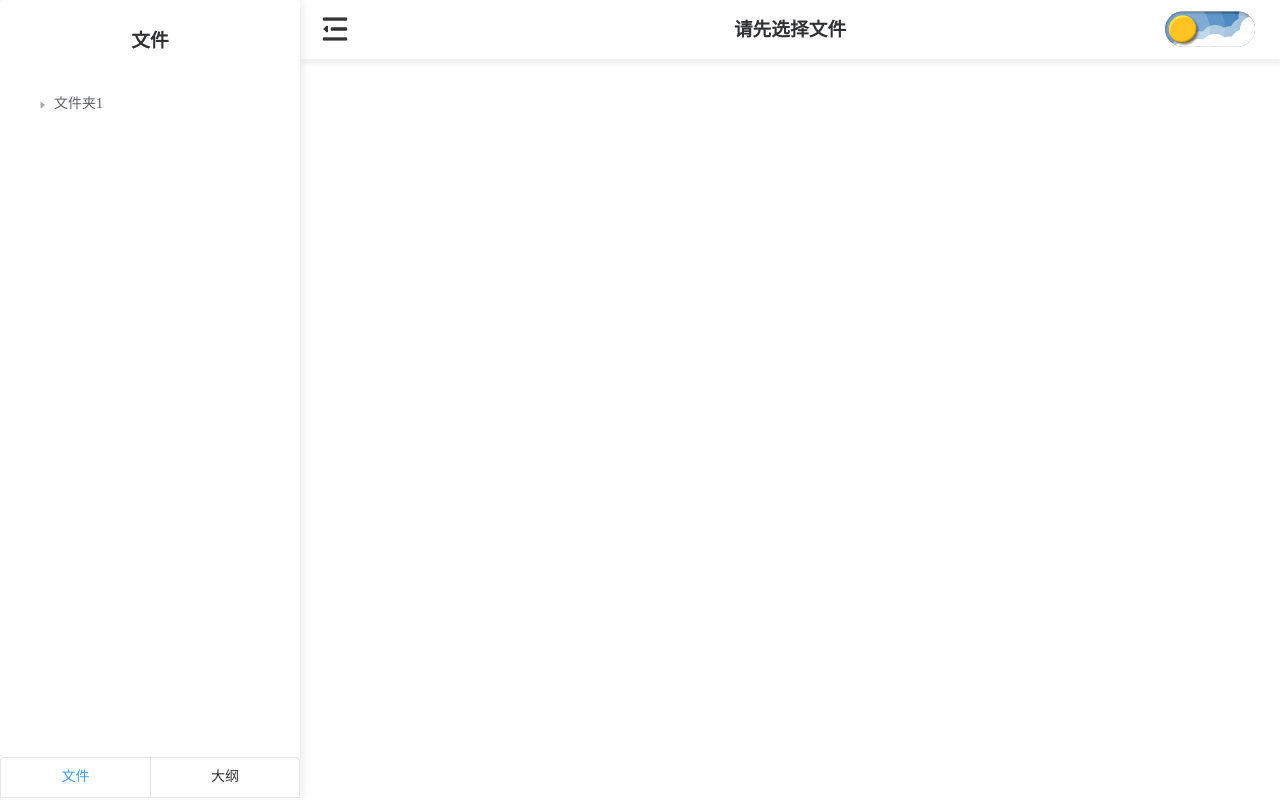
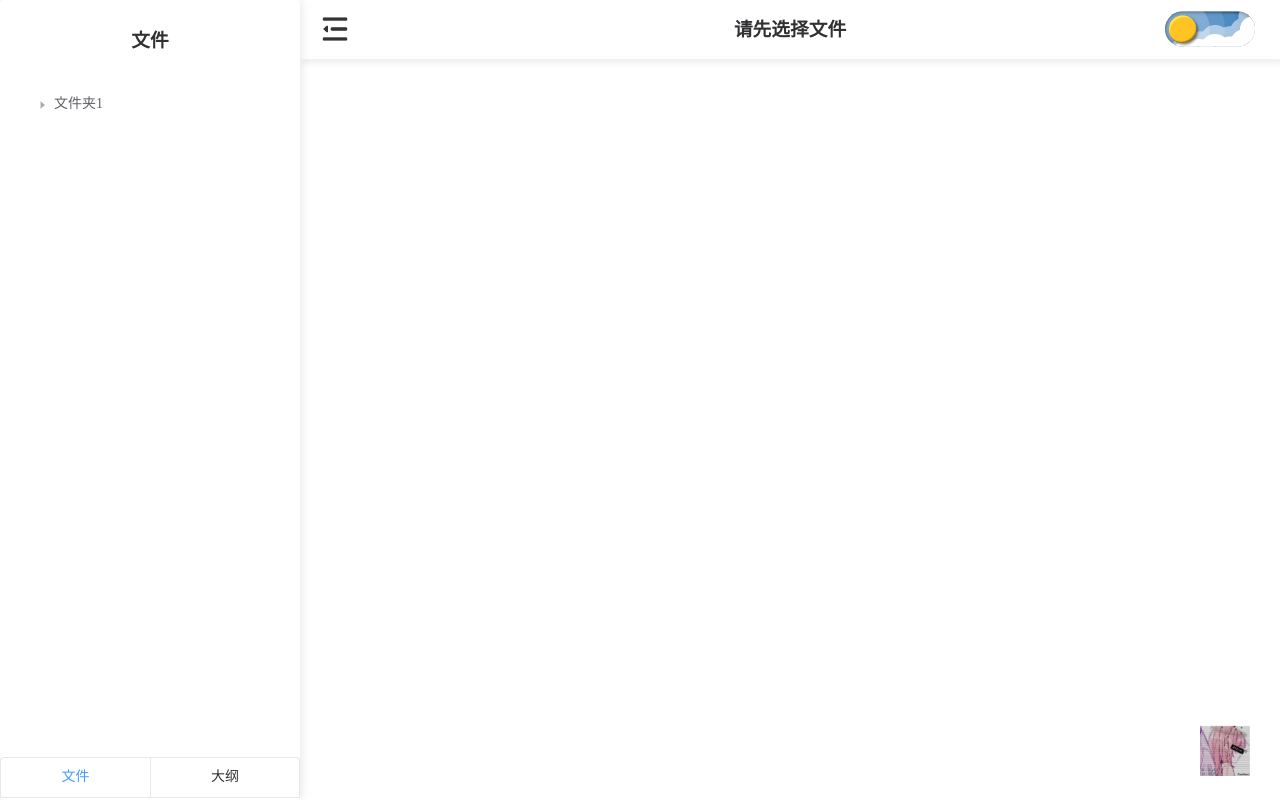
Before and after one commit to dianjiqiang/typoramark, a Vue app: page / in a window 1280 px wide. Built offline with nearby package versions, Linux system fonts and the light colour scheme.

Commit message:
fix: 联调前提交

```diff
--- a/components.d.ts
+++ b/components.d.ts
@@ -8,11 +8,13 @@ export {}
 declare module 'vue' {
   export interface GlobalComponents {
     ElCard: typeof import('element-plus/es')['ElCard']
+    ElDrawer: typeof import('element-plus/es')['ElDrawer']
     ElTabPane: typeof import('element-plus/es')['ElTabPane']
     ElTabs: typeof import('element-plus/es')['ElTabs']
     ElTree: typeof import('element-plus/es')['ElTree']
     HomeContent: typeof import('./src/components/HomeContent/src/HomeContent.vue')['default']
     HomeFolder: typeof import('./src/components/HomeFolder/src/HomeFolder.vue')['default']
     ThemeButton: typeof import('./src/components/ThemeButton/src/ThemeButton.vue')['default']
+    UtilsComponents: typeof import('./src/components/UtilsComponents/src/UtilsComponents.vue')['default']
   }
 }
--- a/src/App.vue
+++ b/src/App.vue
@@ -12,6 +12,7 @@
       @handleClickHidden="handleClickHidden"
       :fileData="fileData"
     />
+    <UtilsComponents />
   </div>
 </template>
 
@@ -22,6 +23,7 @@ import HomeFolder from "./components/HomeFolder";
 import HomeContent from "./components/HomeContent";
 import { formatMarkdown } from "./utils/format";
 import useThemeStore from "./store/modules/theme";
+import UtilsComponents from "./components/UtilsComponents";
 
 import type {
   folderInFileType,
--- a/src/assets/theme/dark/index.scss
+++ b/src/assets/theme/dark/index.scss
@@ -24,6 +24,10 @@ html[class="dark"] {
     }
   }
 
+  .el-drawer__body {
+    background-color: #1e293b;
+  }
+
   .content {
     background-color: #1e293b;
     pre code.hljs {
@@ -46,6 +50,9 @@ html[class="dark"] {
       Code Blocks: /blob/v0.64.0/lib/css/components/_stacks-code-blocks.less
       Colors: /blob/v0.64.0/lib/css/exports/_stacks-constants-colors.less
     */
+    pre > code {
+      font-family: "fira code";
+    }
     .hljs {
       color: #fff;
       background: #1c1b1b;
--- a/src/assets/theme/light/index.scss
+++ b/src/assets/theme/light/index.scss
@@ -17,6 +17,9 @@ html[class="light"] {
       color: var(--el-text-color-regular);
       text-decoration: none;
     }
+  }
+  pre > code {
+    font-family: "fira code";
   }
 
   .content {
--- /dev/null
+++ b/src/components/UtilsComponents/index.ts
@@ -0,0 +1,3 @@
+import UtilsComponents from "./src/UtilsComponents.vue";
+
+export default UtilsComponents;
--- /dev/null
+++ b/src/components/UtilsComponents/src/UtilsComponents.vue
@@ -0,0 +1,35 @@
+<template>
+  <div class="utils-components">
+    <img
+      :src="require('@/assets/setting.jpg')"
+      alt=""
+      @click="isShowSettingForm"
+    />
+
+    <el-drawer v-model="drawer" title="I am the title" :with-header="false">
+      <span>Hi there!</span>
+    </el-drawer>
+  </div>
+</template>
+
+<script setup lang="ts">
+import { ref } from "vue";
+
+const drawer = ref(false);
+
+const isShowSettingForm = () => {
+  drawer.value = true;
+};
+</script>
+
+<style scoped lang="scss">
+.utils-components {
+  position: fixed;
+  right: 30px;
+  bottom: 20px;
+  img {
+    width: 50px;
+    height: 50px;
+  }
+}
+</style>
```
Also changed, not shown: src/assets/setting.jpg (added), src/assets/setting.webp (added).
